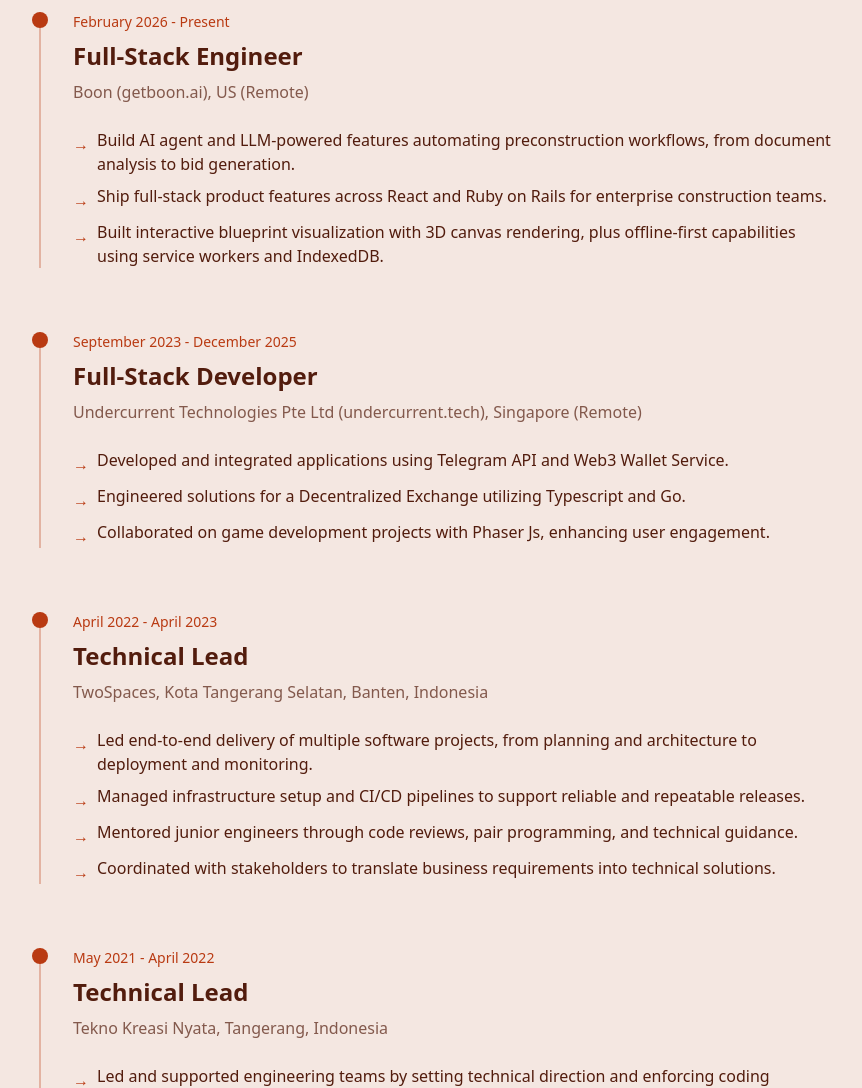
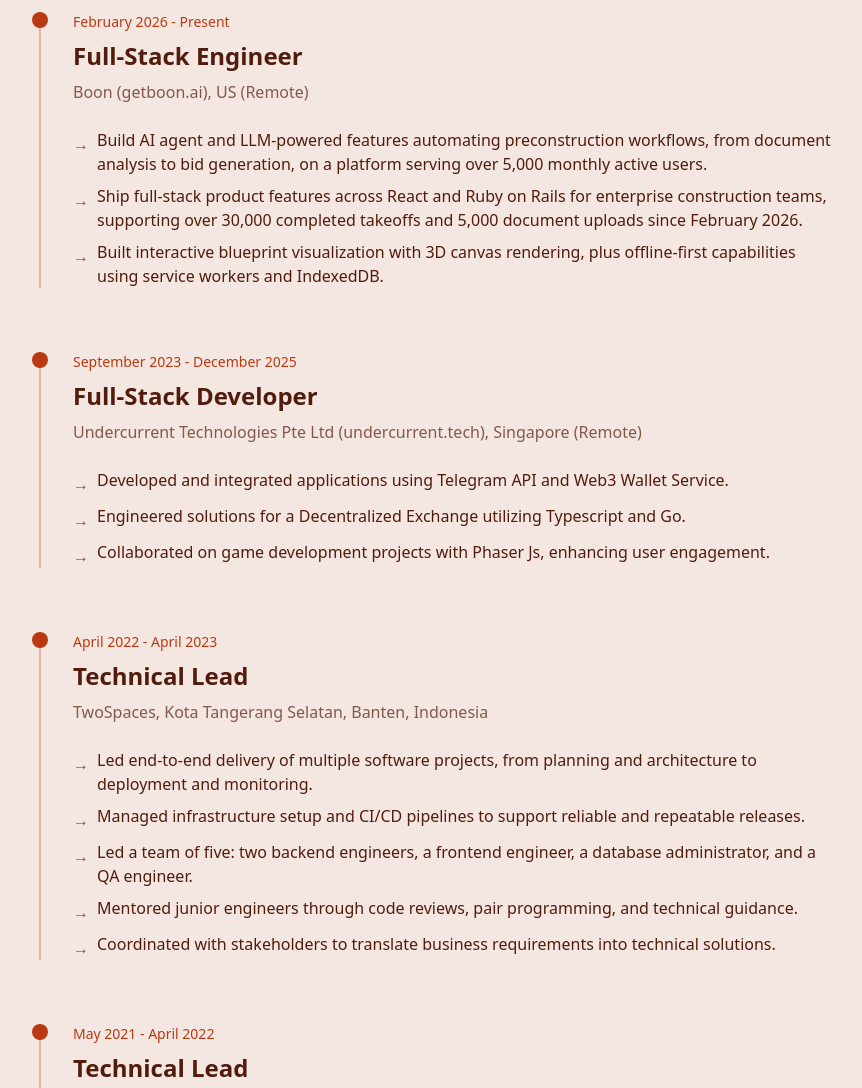
Before and after one commit to ikhsanuddin/ikhsanuddin.com, an Astro site: page / in a window 1280 px wide. Shown: the part 1780-2868 px from the top of the page, without its empty margins (25-887 px from the left). Built offline with nearby package versions, Linux system fonts and the light colour scheme; Astro itself is replaced by a stand-in of ours.

Commit message:
Add scale metrics to the Boon and TwoSpaces bullets
Over 5,000 monthly active users and over 30,000 completed takeoffs for Boon,
both rounded down from Amplitude figures for Feb to Jul 2026, and the team of
five at TwoSpaces that the about page already documented.

Stated as scale, not as growth: monthly actives rose 12x over the period,
but that is company growth rather than an engineering outcome.

```diff
--- a/src/pages/index.astro
+++ b/src/pages/index.astro
@@ -9,8 +9,8 @@ const experiences = [
     title: "Full-Stack Engineer",
     company: "Boon (getboon.ai), US (Remote)",
     bullets: [
-      "Build AI agent and LLM-powered features automating preconstruction workflows, from document analysis to bid generation.",
-      "Ship full-stack product features across React and Ruby on Rails for enterprise construction teams.",
+      "Build AI agent and LLM-powered features automating preconstruction workflows, from document analysis to bid generation, on a platform serving over 5,000 monthly active users.",
+      "Ship full-stack product features across React and Ruby on Rails for enterprise construction teams, supporting over 30,000 completed takeoffs and 5,000 document uploads since February 2026.",
       "Built interactive blueprint visualization with 3D canvas rendering, plus offline-first capabilities using service workers and IndexedDB.",
     ],
   },
@@ -32,6 +32,7 @@ const experiences = [
     bullets: [
       "Led end-to-end delivery of multiple software projects, from planning and architecture to deployment and monitoring.",
       "Managed infrastructure setup and CI/CD pipelines to support reliable and repeatable releases.",
+      "Led a team of five: two backend engineers, a frontend engineer, a database administrator, and a QA engineer.",
       "Mentored junior engineers through code reviews, pair programming, and technical guidance.",
       "Coordinated with stakeholders to translate business requirements into technical solutions.",
     ],
```
